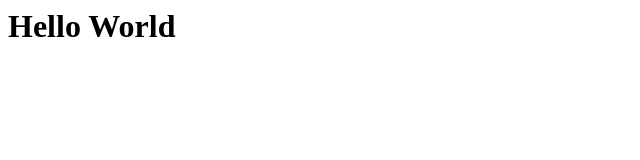
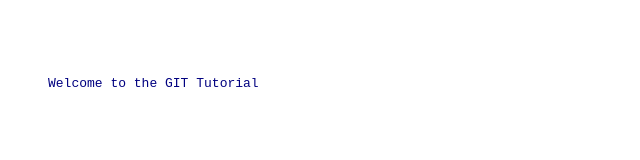
Before and after one commit to Soufyane4/git-workflow, a plain HTML site: page index.html in a window 1280 px wide. Shown: the whole page, without its empty margins (0-640 px from the left). Drawn offline with Linux system fonts and the light colour scheme.

Commit message:
Add CSS to HTML

```diff
--- a/index.html
+++ b/index.html
@@ -1 +1,21 @@
-<html><head><title>Simple Webpage</title></head><body><h1>Hello World</h1></body></html>
+<html>
+<head>
+    <title>Simple Webpage</title>
+    <style>
+        body {
+            font-family: monospace;
+            color: navy;
+            padding: 40px;
+        }
+
+        .header{
+            font-weight: 500;
+        }
+    </style>
+</head>
+<body>
+    <h1 class="header"></h1>
+    <br>
+    <p>Welcome to the GIT Tutorial</p>
+</body>
+</html>
```
